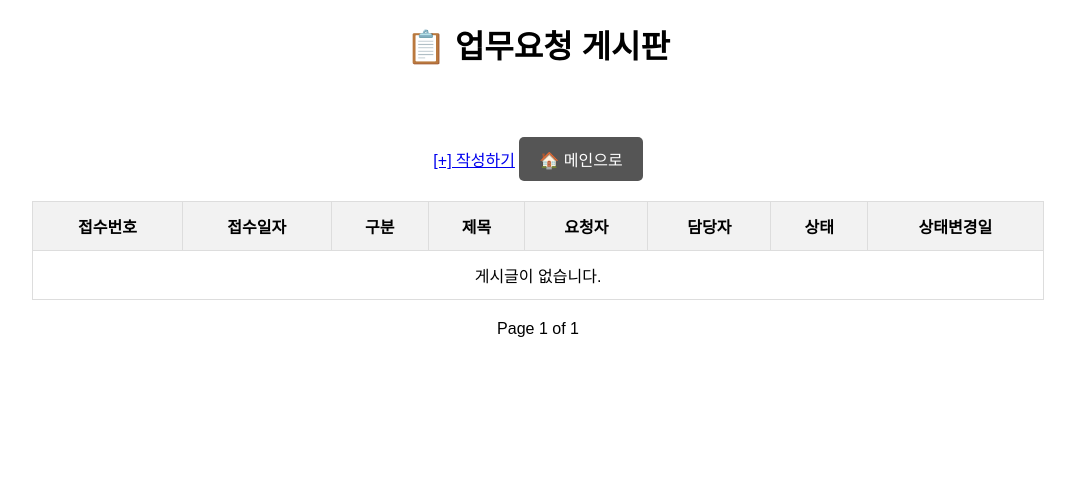
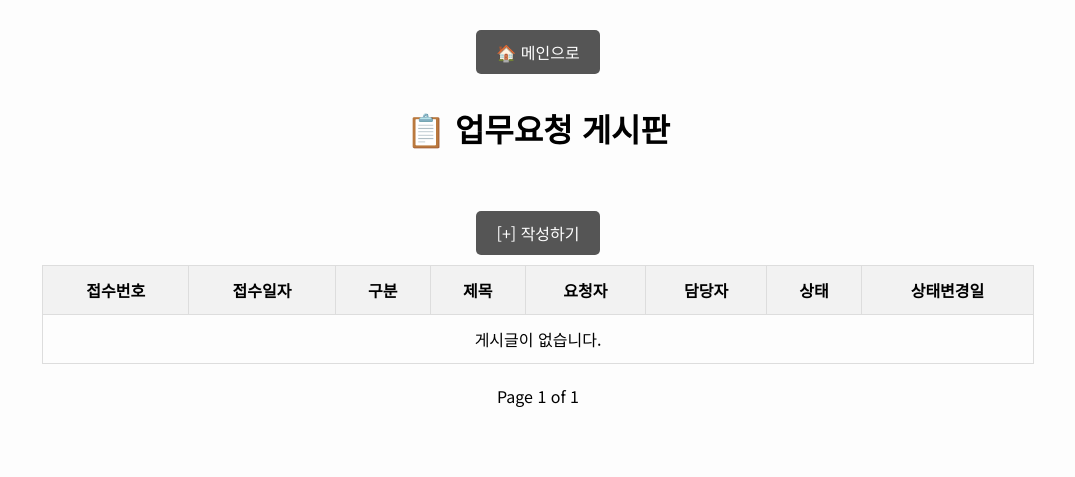
Before and after one commit to hun2up/django_ma, a Django app: page /board/ in a window 1280 px wide. Shown: the top 477 px of the page, without its empty margins (102-1177 px from the left). Run offline with Django 5.2, Linux system fonts and the light colour scheme; data that the repository does not hold is empty.

Commit message:
base template

```diff
--- a/board/templates/board/post_list.html
+++ b/board/templates/board/post_list.html
@@ -1,65 +1,13 @@
-<!DOCTYPE html>
-<html lang="ko">
-<head>
-    <meta charset="UTF-8">
-    <title>업무요청 게시판</title>
-    <style>
-        body {
-            font-family: Arial, sans-serif;
-            text-align: center;
-        }
+{% extends 'base.html' %}
 
-        .table-container {
-            width: 80%;
-            margin: 50px auto;
-        }
+{% block title %}업무요청 게시판{% endblock %}
 
-        table {
-            width: 100%;
-            border-collapse: collapse;
-        }
-
-        thead {
-            background-color: #f2f2f2;
-        }
-
-        th, td {
-            border: 1px solid #ddd;
-            padding: 12px;
-        }
-
-        th {
-            font-weight: bold;
-        }
-
-        tr:hover {
-            background-color: #f9f9f9;
-        }
-
-        .pagination {
-            margin-top: 20px;
-        }
-
-        .pagination a {
-            margin: 0 5px;
-            text-decoration: none;
-        }
-    </style>
-</head>
-<body>
+{% block content %}
 <h1>📋 업무요청 게시판</h1>
 
 <div class="table-container">
-        <a href="{% url 'post_create' %}">[+] 작성하기</a>
-        <a href="{% url 'home' %}" style="
-            display: inline-block;
-            margin: 20px 0;
-            padding: 10px 20px;
-            background-color: #555;
-            color: white;
-            text-decoration: none;
-            border-radius: 5px;
-        ">🏠 메인으로</a>
+    <a href="{% url 'post_create' %}" class="btn">[+] 작성하기</a>
+
     <table>
         <thead>
             <tr>
@@ -95,13 +43,10 @@
         {% if posts.has_previous %}
             <a href="?page={{ posts.previous_page_number }}">이전</a>
         {% endif %}
-
         <span>Page {{ posts.number }} of {{ posts.paginator.num_pages }}</span>
-
         {% if posts.has_next %}
             <a href="?page={{ posts.next_page_number }}">다음</a>
         {% endif %}
     </div>
 </div>
-</body>
-</html>
+{% endblock %}
--- /dev/null
+++ b/templates/base.html
@@ -0,0 +1,74 @@
+<!DOCTYPE html>
+<html lang="ko">
+<head>
+    <meta charset="UTF-8">
+    <title>{% block title %}업무시스템{% endblock %}</title>
+
+    <!-- 웹폰트 -->
+    <link href="https://fonts.googleapis.com/css2?family=Noto+Sans+KR&display=swap" rel="stylesheet">
+
+    <style>
+        body {
+            font-family: 'Noto Sans KR', sans-serif;
+            background-color: #fdfdfd;
+            text-align: center;
+            margin: 0;
+            padding: 20px;
+        }
+
+        .table-container {
+            width: 80%;
+            margin: 50px auto;
+        }
+
+        table {
+            width: 100%;
+            border-collapse: collapse;
+        }
+
+        thead {
+            background-color: #f2f2f2;
+        }
+
+        th, td {
+            border: 1px solid #ddd;
+            padding: 12px;
+        }
+
+        th {
+            font-weight: bold;
+        }
+
+        tr:hover {
+            background-color: #f9f9f9;
+        }
+
+        .pagination {
+            margin-top: 20px;
+        }
+
+        .pagination a {
+            margin: 0 5px;
+            text-decoration: none;
+        }
+
+        .btn {
+            display: inline-block;
+            margin: 10px 5px;
+            padding: 10px 20px;
+            background-color: #555;
+            color: white;
+            text-decoration: none;
+            border-radius: 5px;
+        }
+
+        .btn:hover {
+            background-color: #444;
+        }
+    </style>
+</head>
+<body>
+    <a href="{% url 'home' %}" class="btn">🏠 메인으로</a>
+    {% block content %}{% endblock %}
+</body>
+</html>
--- a/web_ma/settings.py
+++ b/web_ma/settings.py
@@ -61,7 +61,7 @@ ROOT_URLCONF = 'web_ma.urls'
 TEMPLATES = [
     {
         'BACKEND': 'django.template.backends.django.DjangoTemplates',
-        'DIRS': [],
+        'DIRS': [BASE_DIR / 'templates'],
         'APP_DIRS': True,
         'OPTIONS': {
             'context_processors': [
```
Lines whose indentation alone changed are shown as unchanged.
